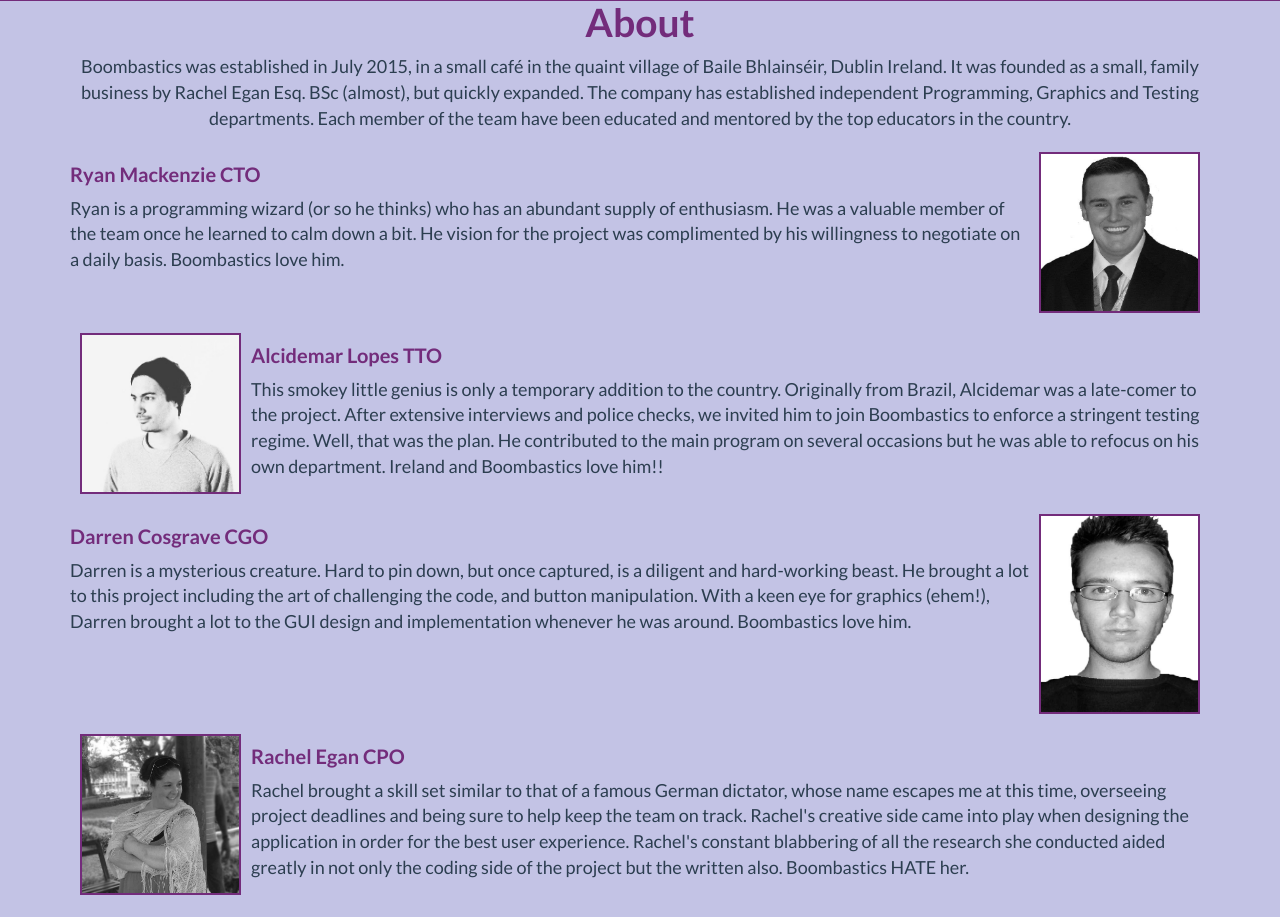
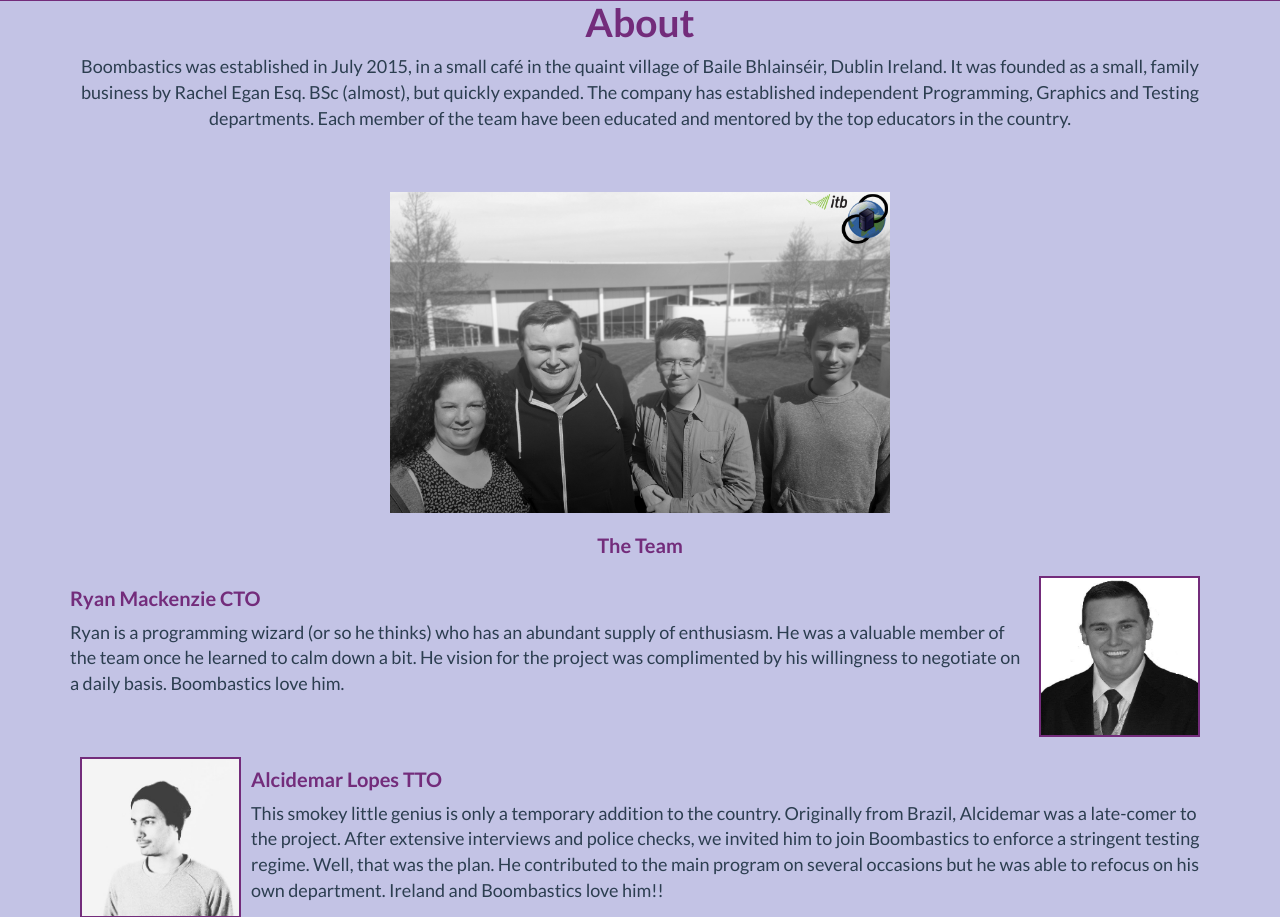
Before and after one commit to B00075594/Boombastics-App, a PHP site: page /aboutNOTLOGIN.php in a window 1280 px wide. Shown: the part 59-976 px from the top of the page. Before the commit the page ends 954 px from the top, so only its background shows below. Run offline with PHP 8.4, Linux system fonts and the light colour scheme.

Commit message:
Added in group photo to the about page

```diff
--- a/about.php
+++ b/about.php
@@ -33,6 +33,10 @@
                 has established independent Programming, Graphics and Testing departments. Each member of the team have been educated and
                 mentored by the top educators in the country.
             </p>
+
+            <center>
+                <img src="images/people/CompanyPhoto.png" class="img-responsive" width="500">
+            </center>
 
             <div class="animated fadeInLeft">
                 <div class="p_left">
--- a/aboutNOTLOGIN.php
+++ b/aboutNOTLOGIN.php
@@ -34,6 +34,11 @@
 			mentored by the top educators in the country.
 		</p>
 
+        <center>
+            <img src="images/people/CompanyPhoto.png" class="img-responsive" width="500">
+        </center>
+
+<h2>The Team</h2>
 		<div class="animated fadeInLeft">
 			<div class="p_left">
 				<img width="161" height="161" src="images/people/ryan.jpg" class="right" alt="pic of member ryan"/>
```
Also changed, not shown: images/people/CompanyPhoto.png (added).
